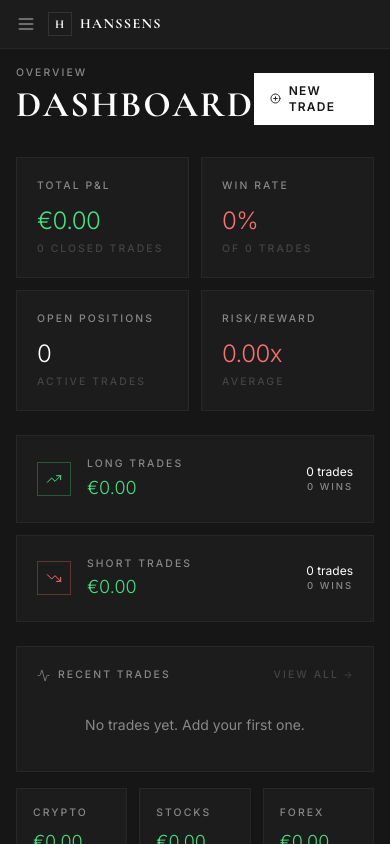
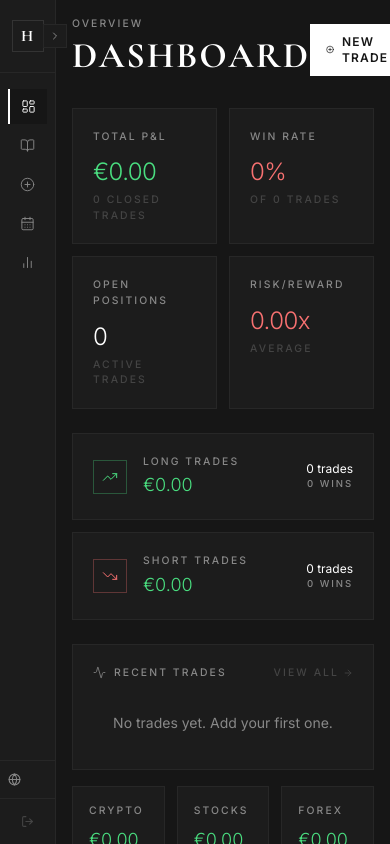
Before and after one commit to hanssenstim75-ux/Hanssens-Invest-Journal, a React (Vite) app: page /login in a window 390 px wide. Both pictures are taken after typing "name@example.com", "Sample123" into the empty fields and a click on the button "LOG IN". Built offline with nearby package versions, Linux system fonts and the light colour scheme.

Commit message:
Collapsible sidebar — icon strip on mobile, full on desktop

```diff
--- a/src/components/Layout.tsx
+++ b/src/components/Layout.tsx
@@ -1,46 +1,18 @@
-import { useState } from 'react'
 import { Outlet, Navigate } from 'react-router-dom'
-import { Menu, X } from 'lucide-react'
 import { useAuth } from '../context/AuthContext'
 import Sidebar from './Sidebar'
 
 export default function Layout() {
   const { user } = useAuth()
-  const [open, setOpen] = useState(false)
 
   if (!user) return <Navigate to="/login" replace />
 
   return (
     <div className="flex h-full min-h-screen w-full bg-bg">
-      {/* Mobile overlay */}
-      {open && (
-        <div className="fixed inset-0 z-40 bg-black/60 lg:hidden" onClick={() => setOpen(false)} />
-      )}
-
-      {/* Sidebar — drawer on mobile, static on desktop */}
-      <div className={`fixed inset-y-0 left-0 z-50 transition-transform duration-200 lg:static lg:translate-x-0 lg:z-auto ${open ? 'translate-x-0' : '-translate-x-full'}`}>
-        <Sidebar onClose={() => setOpen(false)} />
-      </div>
-
-      {/* Main */}
-      <div className="flex flex-col flex-1 min-w-0 w-full">
-        {/* Mobile top bar */}
-        <header className="lg:hidden flex items-center gap-3 px-4 py-3 bg-card border-b border-border sticky top-0 z-30">
-          <button onClick={() => setOpen(true)} className="text-muted hover:text-white transition-colors">
-            <Menu size={20} />
-          </button>
-          <div className="flex items-center gap-2">
-            <div className="w-6 h-6 border border-border-light flex items-center justify-center">
-              <span className="brand-title text-xs text-white leading-none">H</span>
-            </div>
-            <p className="brand-title text-sm tracking-widest text-white">HANSSENS</p>
-          </div>
-        </header>
-
-        <main className="flex-1 overflow-auto w-full">
-          <Outlet />
-        </main>
-      </div>
+      <Sidebar />
+      <main className="flex-1 overflow-auto w-full min-w-0">
+        <Outlet />
+      </main>
     </div>
   )
 }
--- a/src/components/Sidebar.tsx
+++ b/src/components/Sidebar.tsx
@@ -1,18 +1,18 @@
 import { useState } from 'react'
 import { NavLink, useNavigate } from 'react-router-dom'
-import { LayoutDashboard, BookOpen, PlusCircle, BarChart2, CalendarDays, LogOut, Globe, X } from 'lucide-react'
+import {
+  LayoutDashboard, BookOpen, PlusCircle, BarChart2,
+  CalendarDays, LogOut, Globe, ChevronRight, ChevronLeft
+} from 'lucide-react'
 import { useTranslation } from 'react-i18next'
 import { useAuth } from '../context/AuthContext'
 import { LANGUAGES } from '../i18n'
 
-interface Props {
-  onClose?: () => void
-}
-
-export default function Sidebar({ onClose }: Props) {
+export default function Sidebar() {
   const { user, logout } = useAuth()
   const navigate = useNavigate()
   const { t, i18n } = useTranslation()
+  const [collapsed, setCollapsed] = useState(window.innerWidth < 1024)
   const [langOpen, setLangOpen] = useState(false)
 
   const nav = [
@@ -25,54 +25,68 @@ export default function Sidebar({ onClose }: Props) {
 
   const current = LANGUAGES.find(l => l.code === i18n.language) ?? LANGUAGES[1]
 
-  const handleNav = () => { if (onClose) onClose() }
+  return (
+    <aside className={`relative flex flex-col bg-card border-r border-border transition-all duration-200 min-h-screen ${collapsed ? 'w-14' : 'w-56'}`}>
 
-  return (
-    <aside className="w-56 h-full min-h-screen bg-card border-r border-border flex flex-col">
+      {/* Toggle button */}
+      <button
+        onClick={() => setCollapsed(c => !c)}
+        className="absolute -right-3 top-6 z-10 w-6 h-6 bg-card border border-border flex items-center justify-center text-muted hover:text-white transition-colors"
+      >
+        {collapsed ? <ChevronRight size={12} /> : <ChevronLeft size={12} />}
+      </button>
+
       {/* Logo */}
-      <div className="px-5 pt-6 pb-5 border-b border-border flex items-start justify-between">
-        <div>
-          <div className="flex items-center gap-3">
+      <div className={`border-b border-border flex items-center gap-3 ${collapsed ? 'px-3 py-5 justify-center' : 'px-5 pt-6 pb-5'}`}>
         <div className="w-8 h-8 border border-border-light flex items-center justify-center flex-shrink-0">
           <span className="brand-title text-base text-white leading-none">H</span>
         </div>
+        {!collapsed && (
           <div>
             <p className="brand-title text-sm tracking-widest text-white leading-tight">HANSSENS</p>
             <p className="label-caps text-[0.55rem] text-faint tracking-[0.3em]">GROUP</p>
           </div>
-          </div>
-          <p className="label-caps text-[0.55rem] text-faint mt-3 tracking-[0.2em]">{t('common.tradingJournal')}</p>
-        </div>
-        {/* Close button mobile only */}
-        <button onClick={onClose} className="lg:hidden text-faint hover:text-white transition-colors mt-1">
-          <X size={16} />
-        </button>
+        )}
       </div>
 
       {/* Nav */}
-      <nav className="flex-1 px-3 py-4 space-y-1">
+      <nav className="flex-1 px-2 py-4 space-y-1">
         {nav.map(({ to, label, icon: Icon }) => (
-          <NavLink key={to} to={to} onClick={handleNav}
-            className={({ isActive }) => `flex items-center gap-3 px-3 py-2.5 text-xs tracking-wide transition-colors ${isActive ? 'bg-bg text-white border-l-2 border-white pl-[10px]' : 'text-muted hover:text-white hover:bg-bg'}`}>
-            <Icon size={14} strokeWidth={1.5} />
-            {label}
+          <NavLink
+            key={to}
+            to={to}
+            title={collapsed ? label : undefined}
+            className={({ isActive }) =>
+              `flex items-center gap-3 px-2 py-2.5 text-xs tracking-wide transition-colors ${collapsed ? 'justify-center' : ''}
+              ${isActive
+                ? 'bg-bg text-white border-l-2 border-white'
+                : 'text-muted hover:text-white hover:bg-bg'}`
+            }
+          >
+            <Icon size={15} strokeWidth={1.5} className="flex-shrink-0" />
+            {!collapsed && <span>{label}</span>}
           </NavLink>
         ))}
       </nav>
 
       {/* Language switcher */}
-      <div className="px-4 pb-3 border-t border-border pt-3 relative">
-        <button onClick={() => setLangOpen(o => !o)}
-          className="flex items-center gap-2 w-full text-muted hover:text-white transition-colors text-xs">
-          <Globe size={12} />
-          <span className="flex-1 text-left">{current.flag} {current.label}</span>
+      <div className={`border-t border-border relative ${collapsed ? 'px-2 py-3 flex justify-center' : 'px-4 py-3'}`}>
+        <button
+          onClick={() => setLangOpen(o => !o)}
+          title={collapsed ? current.label : undefined}
+          className="flex items-center gap-2 text-muted hover:text-white transition-colors text-xs w-full"
+        >
+          <Globe size={13} className="flex-shrink-0" />
+          {!collapsed && <span className="flex-1 text-left">{current.flag} {current.label}</span>}
         </button>
         {langOpen && (
-          <div className="absolute bottom-full left-3 right-3 mb-1 bg-card border border-border z-50">
+          <div className={`absolute bottom-full mb-1 bg-card border border-border z-50 ${collapsed ? 'left-full ml-2 w-36' : 'left-3 right-3'}`}>
             {LANGUAGES.map(lang => (
-              <button key={lang.code}
+              <button
+                key={lang.code}
                 onClick={() => { i18n.changeLanguage(lang.code); setLangOpen(false) }}
-                className={`flex items-center gap-2 w-full px-3 py-2 text-xs transition-colors hover:bg-bg ${i18n.language === lang.code ? 'text-white' : 'text-muted'}`}>
+                className={`flex items-center gap-2 w-full px-3 py-2 text-xs transition-colors hover:bg-bg ${i18n.language === lang.code ? 'text-white' : 'text-muted'}`}
+              >
                 <span>{lang.flag}</span>
                 <span>{lang.label}</span>
               </button>
@@ -82,13 +96,20 @@ export default function Sidebar({ onClose }: Props) {
       </div>
 
       {/* User */}
-      <div className="px-4 py-4 border-t border-border">
+      <div className={`border-t border-border ${collapsed ? 'px-2 py-4 flex flex-col items-center gap-2' : 'px-4 py-4'}`}>
+        {!collapsed && (
+          <>
             <p className="text-xs text-white font-medium truncate">{user?.name}</p>
             <p className="text-[0.65rem] text-faint truncate mt-0.5">{user?.email}</p>
-        <button onClick={() => { logout(); navigate('/login') }}
-          className="flex items-center gap-2 mt-3 text-faint hover:text-white text-[0.65rem] tracking-widest uppercase transition-colors">
-          <LogOut size={11} />
-          {t('nav.logout')}
+          </>
+        )}
+        <button
+          onClick={() => { logout(); navigate('/login') }}
+          title={collapsed ? t('nav.logout') : undefined}
+          className={`flex items-center gap-2 text-faint hover:text-white text-[0.65rem] tracking-widest uppercase transition-colors ${collapsed ? 'mt-0' : 'mt-3'}`}
+        >
+          <LogOut size={13} />
+          {!collapsed && t('nav.logout')}
         </button>
       </div>
     </aside>
```
Lines whose indentation alone changed are shown as unchanged.
